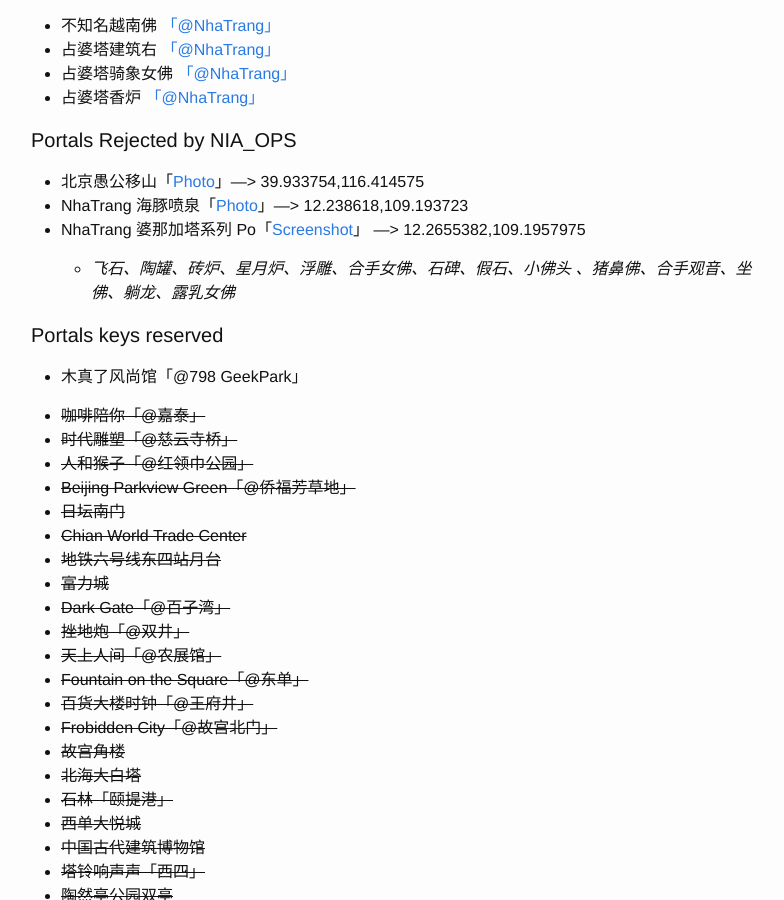
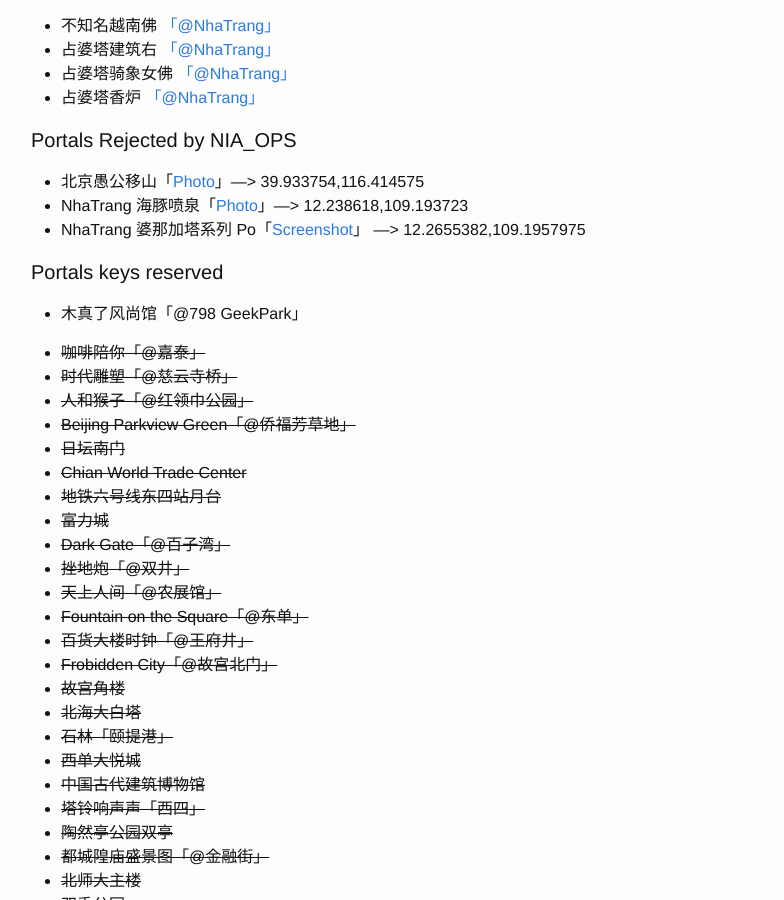
Before and after one commit to Afio/afio.github.io, a Jekyll site: the page built from _posts/2014-10-17-Ingress-Portal-About.md, in a window 1280 px wide and 900 px high, scrolled down 411 px. Shown: the whole window, without its empty margins (239-1023 px from the left). Built offline with Jekyll 4.4.1, drawn with Linux system fonts in a browser that asks for light colours; comment, search, counter and statistics services are not loaded.

Commit message:
delete update

```diff
--- a/_posts/2014-10-17-Ingress-Portal-About.md
+++ b/_posts/2014-10-17-Ingress-Portal-About.md
@@ -17,7 +17,7 @@ categories: ingress
 ####Portals Accepted by NIA_OPS
 
 - 不知名越南佛 <a href="http://ingresss.qiniudn.com/IMG_4803.PNG" target="_blank">「@NhaTrang」</a>
-- 占婆塔建筑右 <a href="http://ingresss.qiniudn.com/IMG_4804.PNG0" target="_blank">「@NhaTrang」</a>
+- 占婆塔建筑右 <a href="http://ingresss.qiniudn.com/IMG_4804.PNG" target="_blank">「@NhaTrang」</a>
 - 占婆塔骑象女佛 <a href="http://ingresss.qiniudn.com/IMG_4805.PNG" target="_blank">「@NhaTrang」</a>
 - 占婆塔香炉 <a href="http://ingresss.qiniudn.com/IMG_4806.PNG" target="_blank">「@NhaTrang」</a>
 
@@ -27,9 +27,6 @@ categories: ingress
 - 北京愚公移山「<a href="http://ingresss.qiniudn.com/yugongyishan.jpg" target="_blank">Photo</a>」---> 39.933754,116.414575
 - NhaTrang 海豚喷泉「<a href="http://ingresss.qiniudn.com/haitunpenquan.jpg" target="_blank">Photo</a>」---> 12.238618,109.193723
 - NhaTrang 婆那加塔系列 Po「<a href="https://plus.google.com/photos/+RandyDong/albums/posts/6091318485341085746?pid=6091318485341085746&oid=110298263430604287685" target="_blank">Screenshot</a>」 ---> 12.2655382,109.1957975
-
-    - *飞石、陶罐、砖炉、星月炉、浮雕、合手女佛、石碑、假石、小佛头
-    、猪鼻佛、合手观音、坐佛、躺龙、露乳女佛*
 
 ####Portals keys reserved
 
```
